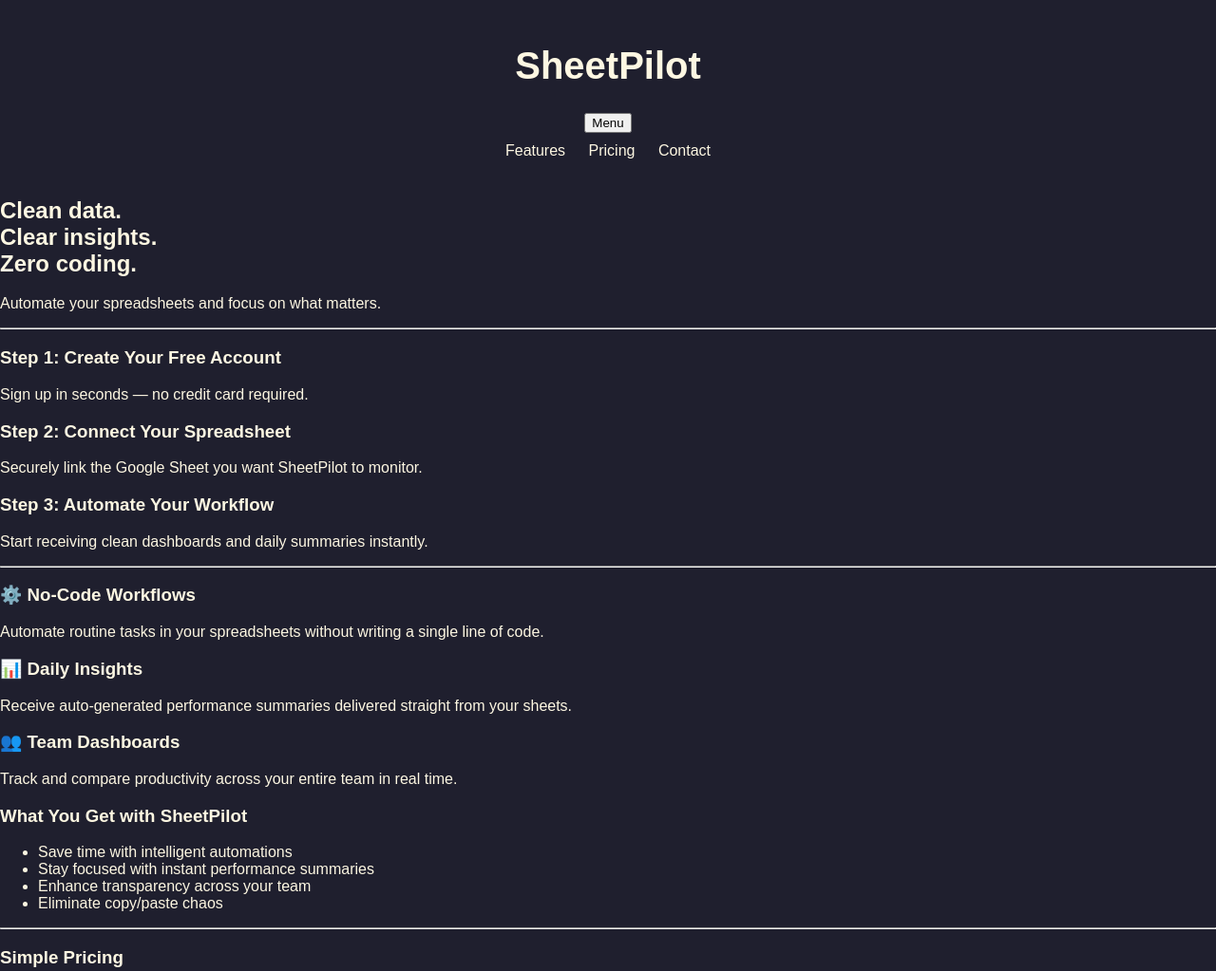
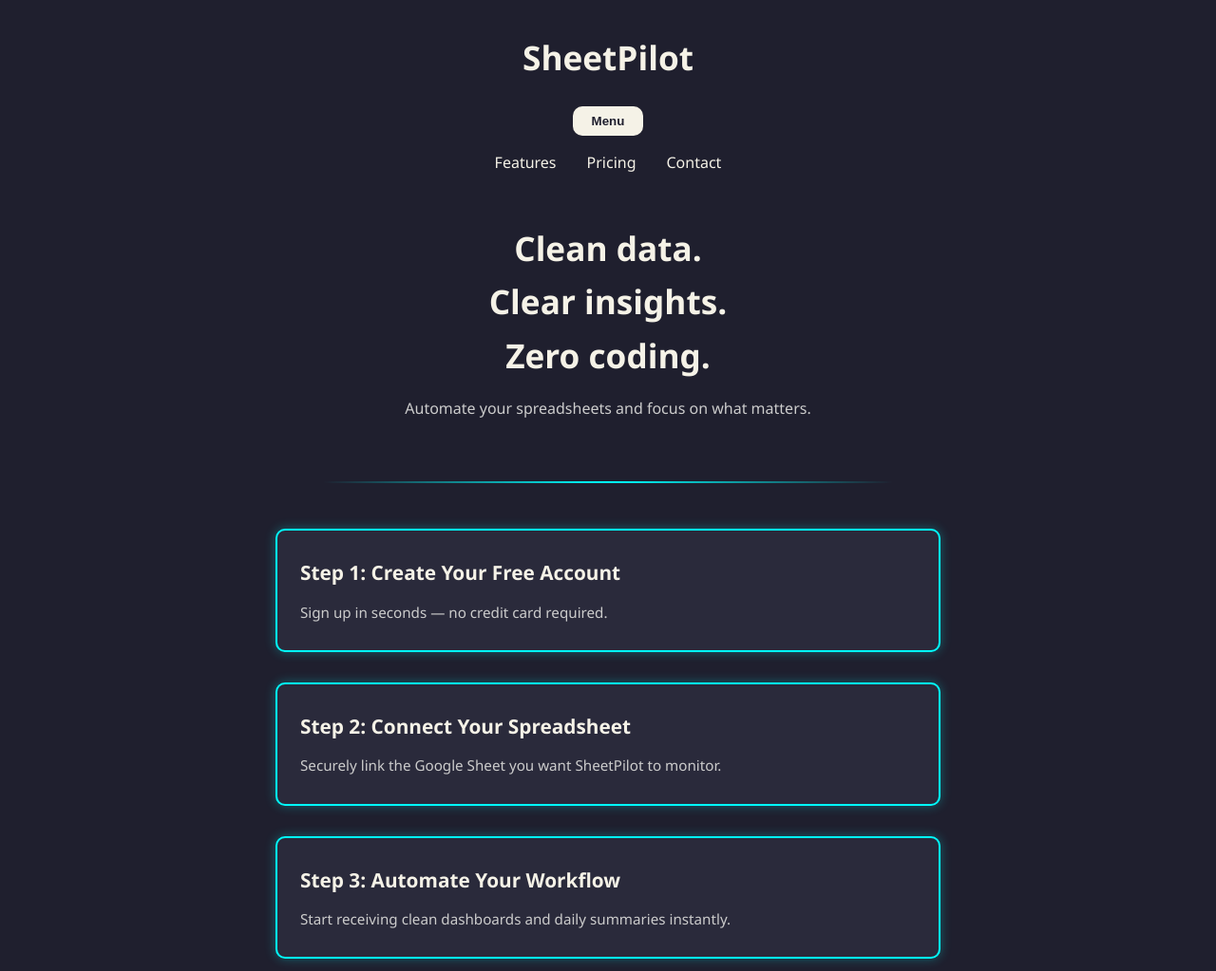
Before and after one commit to SheetPilot-1/SheetPilot-site, a plain HTML site: page index.html in a window 1280 px wide. Shown: the top 1023 px of the page at 95% size. Drawn offline with Linux system fonts and the light colour scheme.

Commit message:
Update styles.css

```diff
--- a/styles.css
+++ b/styles.css
@@ -1,60 +1,194 @@
-body {
+/* General Reset */
+* {
   margin: 0;
-  font-family: Arial, sans-serif;
-  background: #1F1F2E;
-  color: #FDF7E2;
+  padding: 0;
+  box-sizing: border-box;
 }
 
-header {
-  text-align: center;
-  padding: 20px;
+body {
+  background-color: #1F1F2E;
+  color: #f5f2e7;
+  font-family: 'Segoe UI', sans-serif;
+  line-height: 1.6;
+  padding-bottom: 4rem;
 }
 
-h1 {
-  font-size: 2.5rem;
-}
-
-nav {
-  margin-top: 10px;
-}
-
-nav a {
-  margin: 0 10px;
-  color: #FDF7E2;
+a {
+  color: #00ffff;
   text-decoration: none;
 }
 
-nav.hidden {
-  display: none;
+a:hover {
+  text-decoration: underline;
 }
 
-.hero-section.no-box {
-  padding: 60px 20px 40px;
+/* Header */
+.header {
+  padding: 2rem 1.5rem 1rem;
   text-align: center;
-  border: none;
 }
 
-.section-box {
-  border: 2px solid cyan;
-  margin: 20px;
-  padding: 20px;
-  border-radius: 12px;
-  background-color: #2A2A3C;
-  box-shadow: 0 0 12px cyan;
+.logo {
+  font-size: 2.2rem;
+  font-weight: 700;
+  color: #f5f2e7;
+  margin-bottom: 0.5rem;
 }
 
-.button {
-  display: inline-block;
-  margin-top: 20px;
-  padding: 12px 24px;
-  background-color: #FDF7E2;
+.menu-toggle {
+  background-color: #f5f2e7;
+  border: none;
   color: #1F1F2E;
-  border-radius: 8px;
-  text-decoration: none;
-  font-weight: bold;
+  font-weight: 600;
+  padding: 0.5rem 1.25rem;
+  border-radius: 10px;
+  margin: 1rem 0;
+  cursor: pointer;
 }
 
-.email-link {
-  color: cyan;
-  text-decoration: underline;
+.menu-toggle:hover {
+  background-color: #e6e3d5;
 }
+
+.nav-links {
+  display: flex;
+  justify-content: center;
+  gap: 2rem;
+  flex-wrap: wrap;
+}
+
+.nav-links a {
+  font-weight: 500;
+  color: #f5f2e7;
+}
+
+.nav-links.visible {
+  display: flex;
+}
+
+/* Hero Section */
+.hero {
+  text-align: center;
+  margin: 1rem auto 2.5rem;
+  padding: 1rem;
+  max-width: 700px;
+}
+
+.hero h2 {
+  font-size: 2.2rem;
+  font-weight: 700;
+  margin-bottom: 1rem;
+}
+
+.hero p {
+  color: #ccc;
+  font-size: 1rem;
+}
+
+/* Box Section */
+.box {
+  background-color: #2a2a3b;
+  border: 2px solid #00ffff;
+  border-radius: 10px;
+  padding: 1.75rem 1.5rem;
+  margin: 2rem auto;
+  max-width: 700px;
+  box-shadow: 0 0 12px rgba(0, 255, 255, 0.3);
+}
+
+.box h3 {
+  margin-bottom: 0.75rem;
+  font-size: 1.3rem;
+  color: #f5f2e7;
+}
+
+.box p,
+.box ul {
+  font-size: 0.95rem;
+  color: #ccc;
+}
+
+.box ul {
+  padding-left: 1.2rem;
+  margin-top: 0.5rem;
+}
+
+.box ul li {
+  margin-bottom: 0.4rem;
+}
+
+/* Call-to-action buttons */
+.cta-button {
+  display: inline-block;
+  margin-top: 1rem;
+  background-color: #f5f2e7;
+  color: #1F1F2E;
+  padding: 0.75rem 1.25rem;
+  font-weight: 600;
+  text-align: center;
+  border-radius: 10px;
+  transition: all 0.2s ease-in-out;
+}
+
+.cta-button:hover {
+  background-color: #e1ded1;
+  transform: translateY(-2px);
+}
+
+/* Highlight (cyan links) */
+.highlight {
+  color: #00ffff;
+  font-weight: 500;
+}
+
+/* Footer */
+.footer {
+  text-align: center;
+  padding-top: 2rem;
+  font-size: 0.9rem;
+  color: #aaa;
+}
+
+.footer-links {
+  margin-bottom: 0.75rem;
+}
+
+.footer-links a {
+  color: #00ffff;
+  margin: 0 1rem;
+}
+
+/* Divider Lines */
+.divider {
+  height: 2px;
+  background: linear-gradient(to right, transparent, #00ffff, transparent);
+  border: none;
+  margin: 3rem auto;
+  width: 90%;
+  max-width: 600px;
+}
+
+/* Emoji style */
+.emoji {
+  margin-right: 0.4rem;
+}
+
+/* Responsive spacing tweaks */
+@media (max-width: 480px) {
+  .hero h2 {
+    font-size: 1.75rem;
+  }
+
+  .box {
+    padding: 1.25rem;
+  }
+
+  .cta-button {
+    font-size: 0.95rem;
+  }
+
+  .nav-links {
+    flex-direction: column;
+    gap: 1rem;
+  }
+}
```
